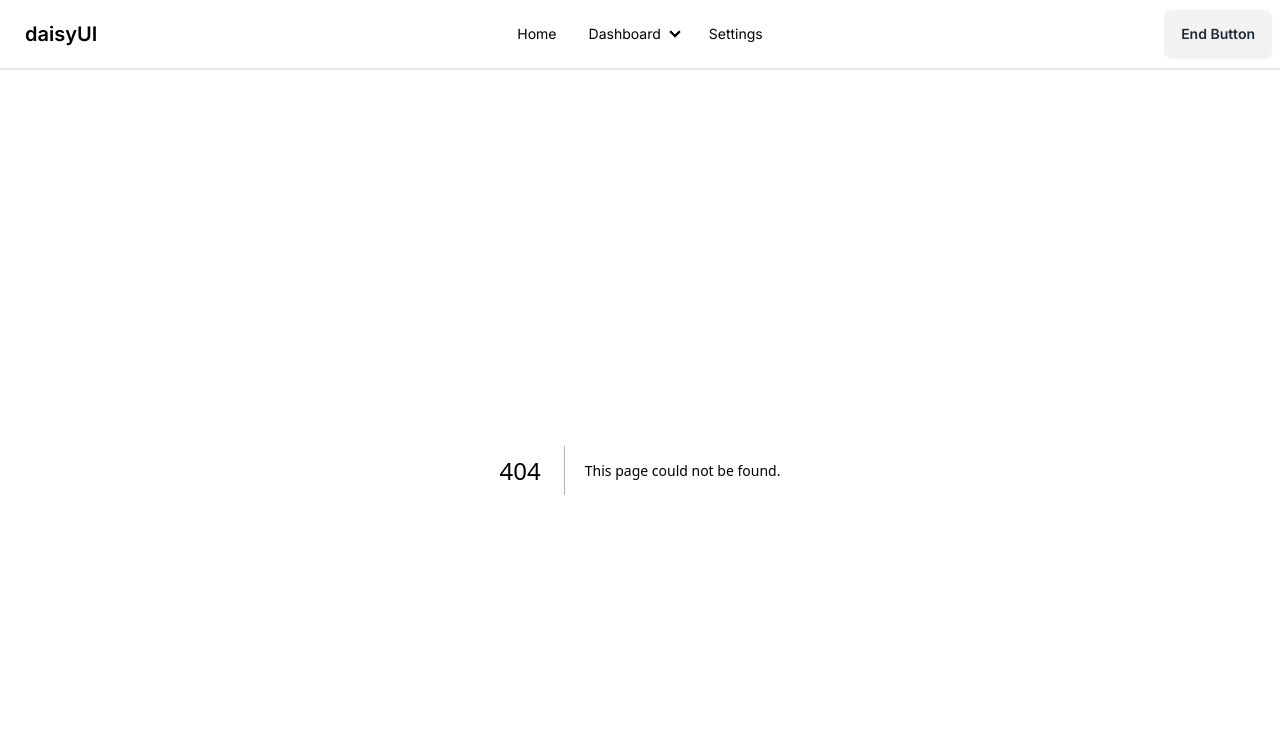
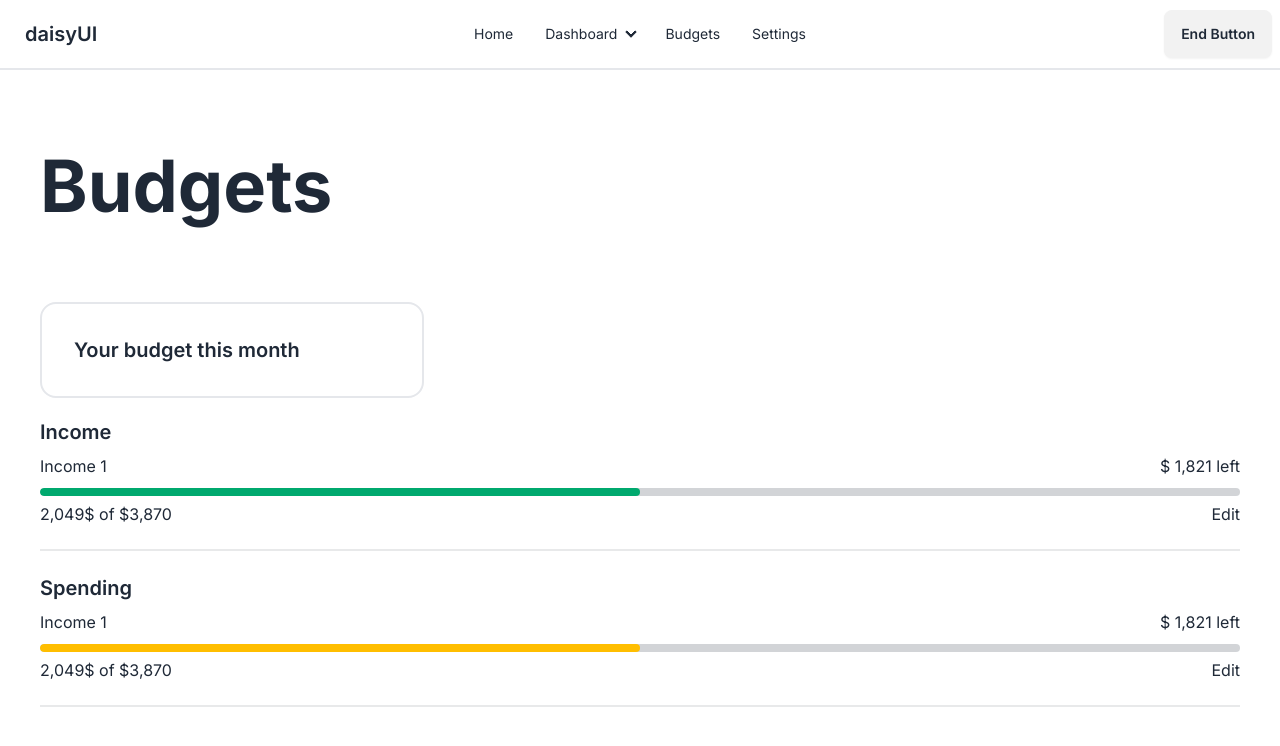
Before and after one commit to YT98/thrivo, a Next.js app: page /budgets in a window 1280 px wide. Before the commit this address had no page. Shown: the top 746 px of the page. Built offline with nearby package versions, Linux system fonts and the light colour scheme.

Commit message:
Created placeholder budgets page

```diff
--- /dev/null
+++ b/src/app/budgets/page.tsx
@@ -0,0 +1,49 @@
+import Header from "@/components/header/header";
+
+const BudgetsPage = () => {
+    return (
+        <div className="container py-20 px-10">
+            <Header title="Budgets" />
+            <div className="container w-full mx-auto">
+                <div className="card w-96 border-2 mb-5">
+                    <div className="card-body">
+                        <h2 className="card-title"> Your budget this month </h2>
+                    </div>
+                </div>
+                <div>
+                    <h2 className="text-xl font-semibold mb-2"> Income </h2>
+                    <div className="">
+                        <div className="flex justify-between">
+                            <p className="mr-5"> Income 1 </p>
+                            <p> $ 1,821 left </p>
+                        </div>
+                        <progress className="progress progress-success w-full" value={50} max="100"></progress>
+                        <div className="flex justify-between">
+                            <p className="mr-5"> 2,049$ of $3,870 </p>
+                            <p> Edit </p>
+                        </div>
+                    </div>
+                    <div className="divider"></div>
+                </div>
+                <div>
+                    <h2 className="text-xl font-semibold mb-2"> Spending </h2>
+                    <div className="">
+                        <div className="flex justify-between">
+                            <p className="mr-5"> Income 1 </p>
+                            <p> $ 1,821 left </p>
+                        </div>
+                        <progress className="progress progress-warning w-full" value={50} max="100"></progress>
+                        <div className="flex justify-between">
+                            <p className="mr-5"> 2,049$ of $3,870 </p>
+                            <p> Edit </p>
+                        </div>
+                    </div>
+                    <div className="divider"></div>
+                </div>
+            </div>
+        </div>
+    );
+}
+
+export default BudgetsPage;
+export { BudgetsPage };
--- a/src/components/navbar/navbar.tsx
+++ b/src/components/navbar/navbar.tsx
@@ -16,6 +16,10 @@ const menuConfig = [
                 "href": "test"
             }
         ]
+    },
+    {
+      "label": "Budgets",
+      "href": "/budgets"
     },
     {
         "label": "Settings",
```
